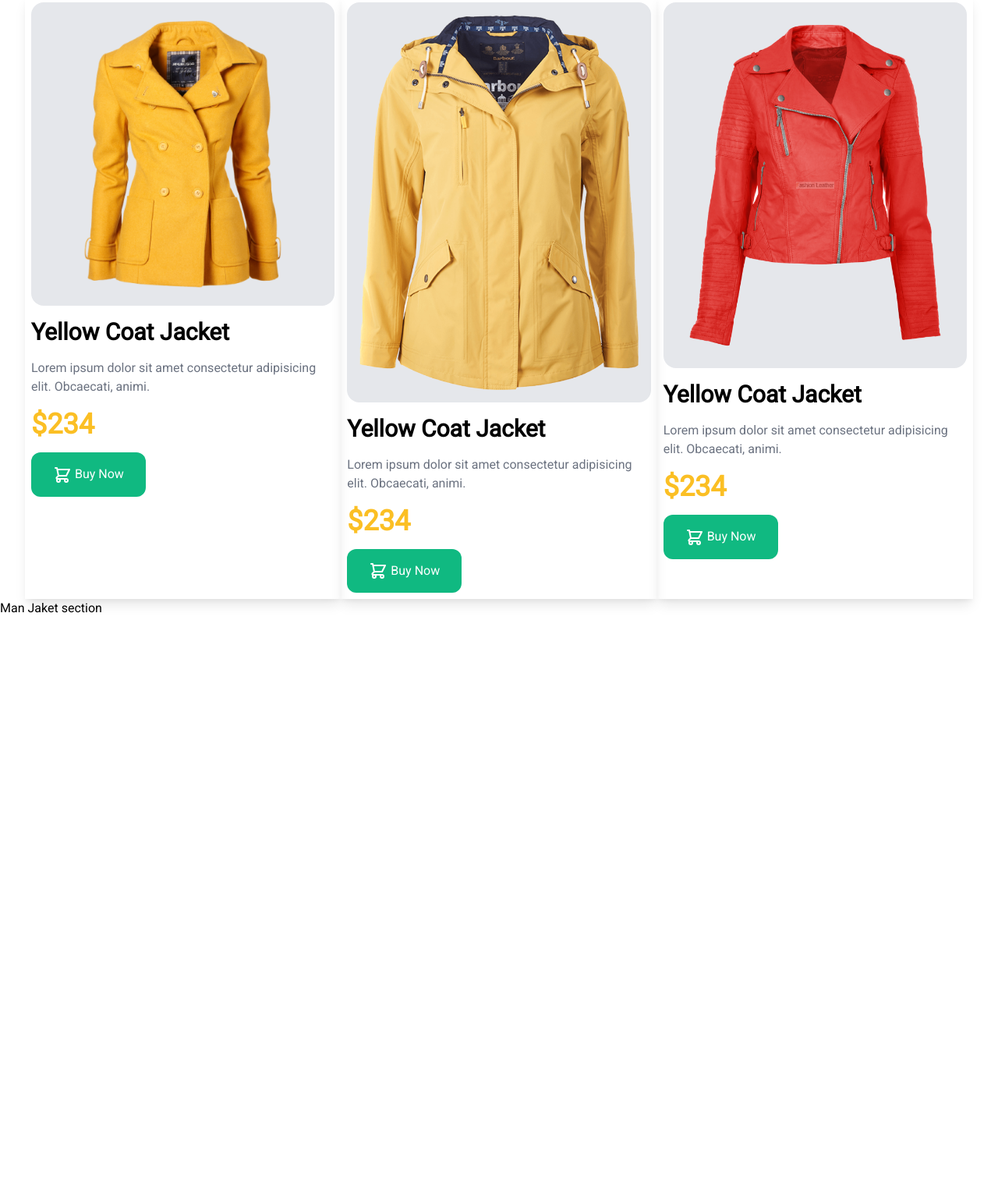
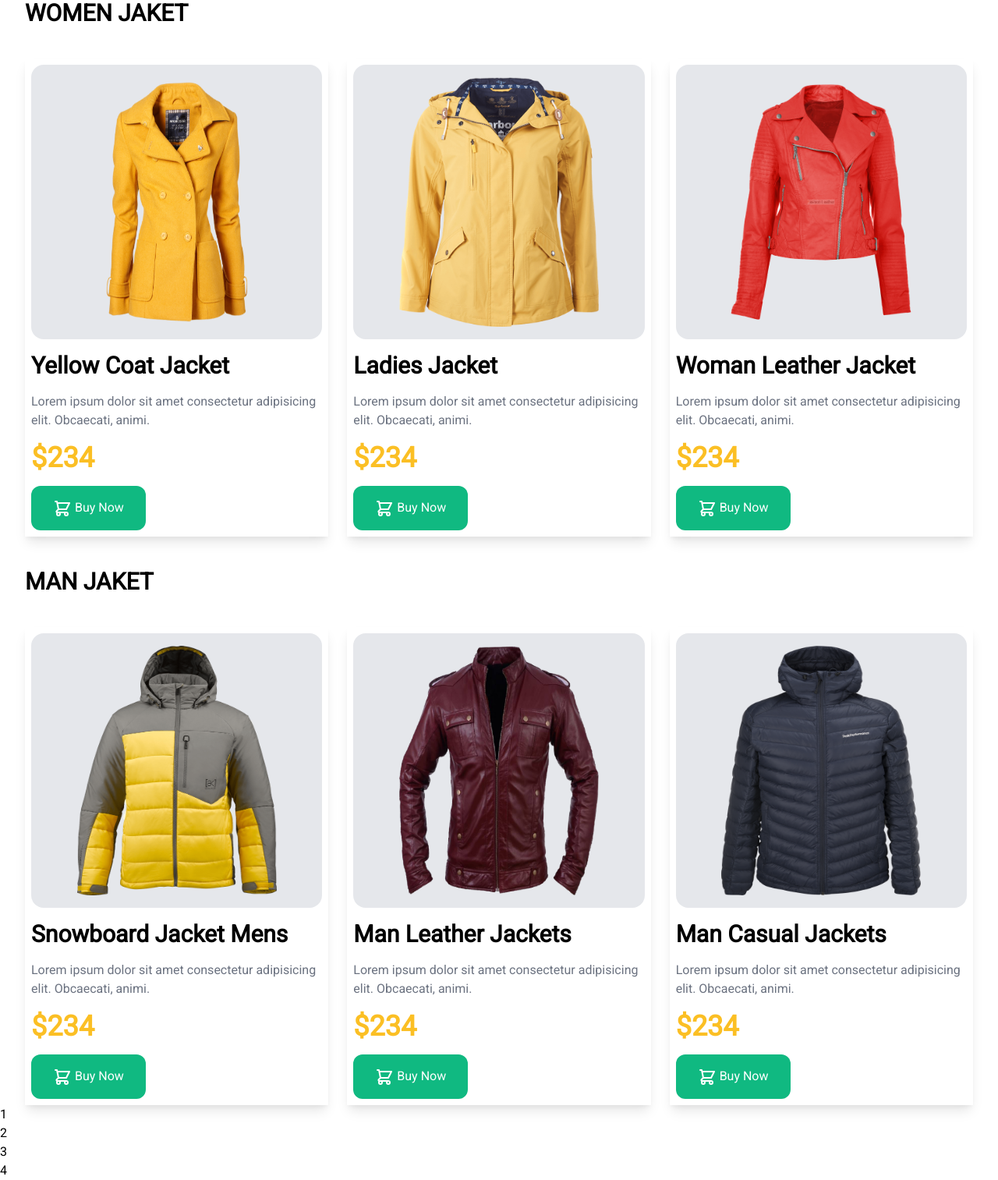
Before and after one commit to Rony923614/penguin-trailwind-websight, a plain HTML site: page index.html in a window 1280 px wide. Shown: the part 624-2137 px from the top of the page at 78% size. Before the commit the page ends 1416 px from the top, so only its background shows below. Drawn offline with nearby package versions, Linux system fonts and the light colour scheme.

Commit message:
added Man section

```diff
--- a/index.html
+++ b/index.html
@@ -40,14 +40,14 @@
 
     <!-- --================Header Area End ===================--  -->
     <main>
-        <!-- Woman Jaket  Section -->
+        <!-- Man Jaket  Section -->
         <section class="container px-8 mx-auto">
-            <h1 class="uppercase text-3xl font-bold text-gry-800 ">Women Jaket </h1>
+            <h1 class="uppercase text-3xl font-bold text-gry-800  py-10	">Women Jaket </h1>
             <!-- Woman Jaket Container  -->
-            <div class="grid grid-cols-3 ">
+            <div class="grid lg:grid-cols-3 gap-6">
                 <div class="shadow-lg  p-2  space-y-4">
-                    <div class="bg-gray-200 text-yellow-400 rounded-2xl p-4 ">
-                        <img src="images/jacket-1.png" alt="">
+                    <div class="bg-gray-200 text-yellow-400 rounded-2xl p-4 py-4">
+                        <img class="w-64 h-80 mx-auto" src="images/jacket-1.png" alt="">
                     </div>
 
                     <h1 class="text-3xl font-bold ">Yellow Coat Jacket </h1>
@@ -65,11 +65,11 @@
                     </div>
                 </div>
                 <div class="shadow-lg  p-2  space-y-4">
-                    <div class="bg-gray-200 text-yellow-400 rounded-2xl p-4 ">
-                        <img src="images/jacket-2.png" alt="">
+                    <div class="bg-gray-200 text-yellow-400 rounded-2xl p-4  py-4 ">
+                        <img class="w-64 h-80 mx-auto	" src="images/jacket-2.png" alt="">
                     </div>
 
-                    <h1 class="text-3xl font-bold ">Yellow Coat Jacket </h1>
+                    <h1 class="text-3xl font-bold ">Ladies Jacket   </h1>
                     <p class="text-gray-500">Lorem ipsum dolor sit amet consectetur adipisicing elit. Obcaecati, animi.
                     </p>
                     <div class="space-y-4">
@@ -84,11 +84,11 @@
                     </div>
                 </div>
                 <div class="shadow-lg  p-2  space-y-4">
-                    <div class="bg-gray-200 text-yellow-400 rounded-2xl p-4 ">
-                        <img src="images/jacket-3.png" alt="">
+                    <div class="bg-gray-200 text-yellow-400 rounded-2xl p-4 py-4 ">
+                        <img class="w-64  h-80 mx-auto" src="images/jacket-3.png" alt="">
                     </div>
 
-                    <h1 class="text-3xl font-bold ">Yellow Coat Jacket </h1>
+                    <h1 class="text-3xl font-bold ">Woman Leather Jacket  </h1>
                     <p class="text-gray-500">Lorem ipsum dolor sit amet consectetur adipisicing elit. Obcaecati, animi.
                     </p>
                     <div class="space-y-4">
@@ -106,12 +106,77 @@
             </div>
         </section>
         <!-- Man Jaket Section  -->
-        <section class="container">
-            <h2>Man Jaket section</h2>
-            <div>
+        <section class="container px-8 mx-auto">
+            <h1 class="uppercase text-3xl font-bold text-gry-800  py-10	">Man  Jaket </h1>
+            <!-- Man Jaket Container  -->
+            <div class="grid lg:grid-cols-3 gap-6">
+                <div class="shadow-lg  p-2  space-y-4">
+                    <div class="bg-gray-200 text-yellow-400 rounded-2xl p-4 py-4">
+                        <img class="w-64 h-80 mx-auto" src="images/jacket-4.png" alt="">
+                    </div>
+
+                    <h1 class="text-3xl font-bold ">Snowboard Jacket Mens</h1>
+                    <p class="text-gray-500">Lorem ipsum dolor sit amet consectetur adipisicing elit. Obcaecati, animi.
+                    </p>
+                    <div class="space-y-4">
+                        <h2 class="text-4xl font-black text-yellow-400">$234</h2>
+                        <button class="text-white px-7 py-4 bg-green-500 rounded-xl font-mediul hover:bg-pink-500">
+                            <svg xmlns="http://www.w3.org/2000/svg" class="h-6 w-6 inline" fill="none"
+                                viewBox="0 0 24 24" stroke="currentColor">
+                                <path stroke-linecap="round" stroke-linejoin="round" stroke-width="2"
+                                    d="M3 3h2l.4 2M7 13h10l4-8H5.4M7 13L5.4 5M7 13l-2.293 2.293c-.63.63-.184 1.707.707 1.707H17m0 0a2 2 0 100 4 2 2 0 000-4zm-8 2a2 2 0 11-4 0 2 2 0 014 0z" />
+                            </svg>
+                            Buy Now</button>
+                    </div>
+                </div>
+                <div class="shadow-lg  p-2  space-y-4">
+                    <div class="bg-gray-200 text-yellow-400 rounded-2xl p-4  py-4 ">
+                        <img class="w-64 h-80 mx-auto	" src="images/jacket-5.png" alt="">
+                    </div>
+
+                    <h1 class="text-3xl font-bold "> Man Leather Jackets </h1>
+                    <p class="text-gray-500">Lorem ipsum dolor sit amet consectetur adipisicing elit. Obcaecati, animi.
+                    </p>
+                    <div class="space-y-4">
+                        <h2 class="text-4xl font-black text-yellow-400">$234</h2>
+                        <button class="text-white px-7 py-4 bg-green-500 rounded-xl font-mediul hover:bg-pink-500">
+                            <svg xmlns="http://www.w3.org/2000/svg" class="h-6 w-6 inline" fill="none"
+                                viewBox="0 0 24 24" stroke="currentColor">
+                                <path stroke-linecap="round" stroke-linejoin="round" stroke-width="2"
+                                    d="M3 3h2l.4 2M7 13h10l4-8H5.4M7 13L5.4 5M7 13l-2.293 2.293c-.63.63-.184 1.707.707 1.707H17m0 0a2 2 0 100 4 2 2 0 000-4zm-8 2a2 2 0 11-4 0 2 2 0 014 0z" />
+                            </svg>
+                            Buy Now</button>
+                    </div>
+                </div>
+                <div class="shadow-lg  p-2  space-y-4">
+                    <div class="bg-gray-200 text-yellow-400 rounded-2xl p-4 py-4 ">
+                        <img class="w-64  h-80 mx-auto" src="images/jacket-6.png" alt="">
+                    </div>
+
+                    <h1 class="text-3xl font-bold ">Man Casual Jackets </h1>
+                    <p class="text-gray-500">Lorem ipsum dolor sit amet consectetur adipisicing elit. Obcaecati, animi.
+                    </p>
+                    <div class="space-y-4">
+                        <h2 class="text-4xl font-black text-yellow-400">$234</h2>
+                        <button class="text-white px-7 py-4 bg-green-500 rounded-xl font-mediul hover:bg-pink-500">
+                            <svg xmlns="http://www.w3.org/2000/svg" class="h-6 w-6 inline" fill="none"
+                                viewBox="0 0 24 24" stroke="currentColor">
+                                <path stroke-linecap="round" stroke-linejoin="round" stroke-width="2"
+                                    d="M3 3h2l.4 2M7 13h10l4-8H5.4M7 13L5.4 5M7 13l-2.293 2.293c-.63.63-.184 1.707.707 1.707H17m0 0a2 2 0 100 4 2 2 0 000-4zm-8 2a2 2 0 11-4 0 2 2 0 014 0z" />
+                            </svg>
+                            Buy Now</button>
+                    </div>
+                </div>
 
             </div>
         </section>
+         <!-- Feature  section  Area -->
+         <section class="container mx-auto">
+             <div>1</div>
+             <div>2</div>
+             <div>3</div>
+             <div>4</div>
+         </section>
     </main>
 
 </body>
```
